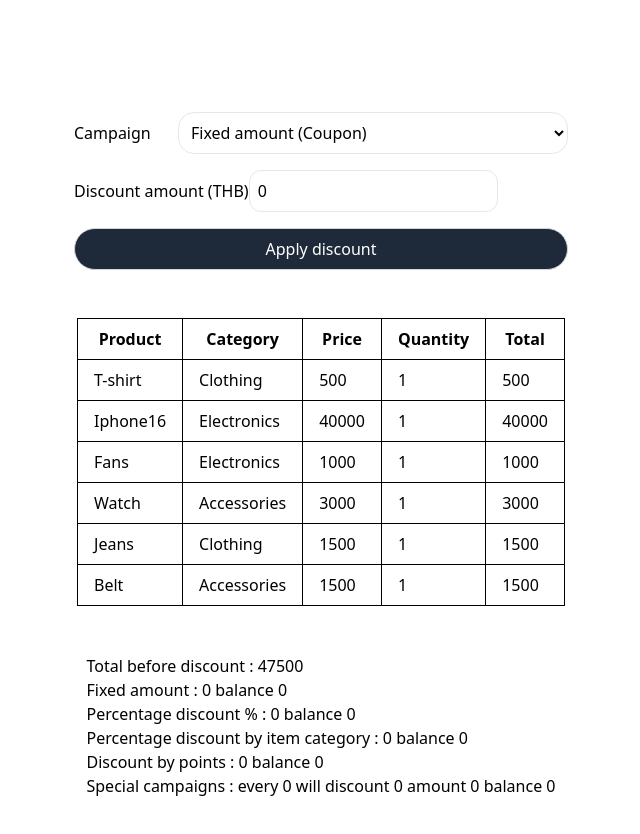
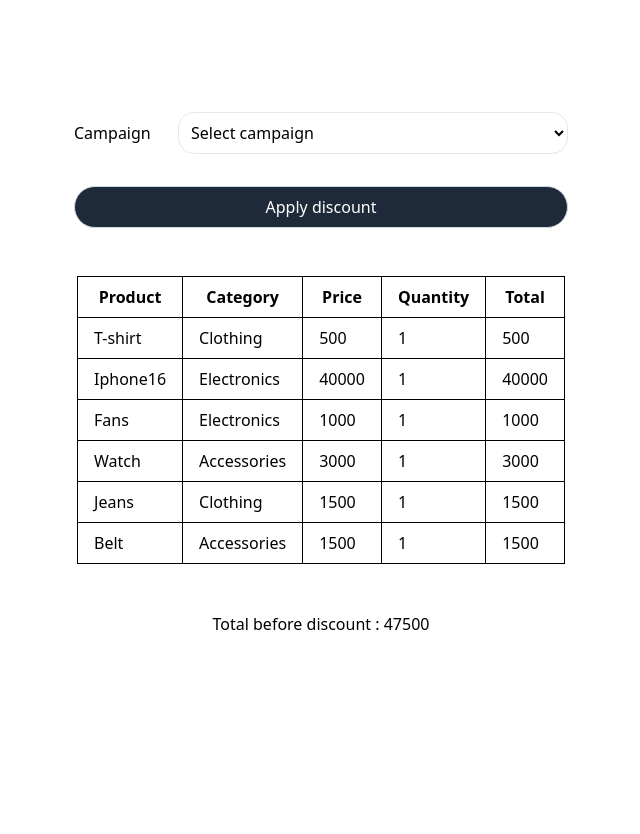
Before and after one commit to apiwatz-lee/discount-campaign, a React (Vite) app: page / in a window 1280 px wide. Shown: the top 834 px of the page, without its empty margins (319-959 px from the left). After the commit the page ends 800 px from the top, so only its background shows below. Built offline with nearby package versions, Linux system fonts and the light colour scheme.

Commit message:
edit:add label to each discount

```diff
--- a/src/App.jsx
+++ b/src/App.jsx
@@ -10,25 +10,27 @@ function App() {
   const [netPrice, setNetPrice] = useState(total);
   const [eachDiscount, setEachDiscount] = useState({
     fixedAmount: {
-      amount: 0,
+      discountAmount: 0,
       balance: 0,
     },
     percentageDiscount: {
-      amount: 0,
+      discountAmount: 0,
       balance: 0,
     },
     percentageDiscountByCategory: {
-      amount: 0,
+      selectedCategory: '',
+      totalCategory: 0,
+      discountAmount: 0,
       balance: 0,
     },
     discountByPoints: {
-      amount: 0,
+      discountAmount: 0,
       balance: 0,
     },
     specialCampaigns: {
       everyAmount: 0,
       willDiscount: 0,
-      amount: 0,
+      discountAmount: 0,
       balance: 0,
     },
   });
@@ -67,11 +69,11 @@ function App() {
       ),
       calculateDiscount: (totalBeforeDiscount, amount) => {
         const formulars = totalBeforeDiscount - amount;
-        setEachDiscount((eachDiscount) => ({
-          ...eachDiscount,
+        setEachDiscount((prev) => ({
+          ...prev,
           fixedAmount: {
             ...eachDiscount.fixedAmount,
-            amount,
+            discountAmount: amount,
             balance: formulars,
           },
         }));
@@ -113,11 +115,11 @@ function App() {
       calculateDiscount: (totalBeforeDiscount, percentage) => {
         const formulars =
           totalBeforeDiscount - totalBeforeDiscount * percentage * 0.01;
-        setEachDiscount((eachDiscount) => ({
-          ...eachDiscount,
+        setEachDiscount((prev) => ({
+          ...prev,
           percentageDiscount: {
-            ...eachDiscount.percentageDiscount,
-            amount: totalBeforeDiscount * percentage * 0.01,
+            ...prev.percentageDiscount,
+            discountAmount: totalBeforeDiscount * percentage * 0.01,
             balance: formulars,
           },
         }));
@@ -185,13 +187,20 @@ function App() {
           />
         </div>
       ),
-      calculateDiscount: (totalAfterCoupon, totalCategory, amount) => {
+      calculateDiscount: (
+        totalAfterCoupon,
+        totalCategory,
+        amount,
+        selectedCategory
+      ) => {
         const formulars = totalAfterCoupon - totalCategory * amount * 0.01;
-        setEachDiscount((eachDiscount) => ({
-          ...eachDiscount,
+        setEachDiscount((prev) => ({
+          ...prev,
           percentageDiscountByCategory: {
-            ...eachDiscount.percentageDiscountByCategory,
-            amount: totalCategory * amount * 0.01,
+            ...prev.percentageDiscountByCategory,
+            selectedCategory,
+            totalCategory: totalCategory,
+            discountAmount: totalCategory * amount * 0.01,
             balance: formulars,
           },
         }));
@@ -230,13 +239,16 @@ function App() {
           />
         </div>
       ),
-      calculateDiscount: (totalAfterCoupon, points) => {
-        const formulars = totalAfterCoupon - points;
-        setEachDiscount((eachDiscount) => ({
-          ...eachDiscount,
+      calculateDiscount: (totalAfterCoupon, points, total) => {
+        const limitDiscount = total * 0.2;
+        const discountAmount = points > limitDiscount ? limitDiscount : points;
+        const formulars = totalAfterCoupon - discountAmount;
+
+        setEachDiscount((prev) => ({
+          ...prev,
           discountByPoints: {
-            ...eachDiscount.discountByPoints,
-            amount: points,
+            ...prev.discountByPoints,
+            discountAmount: discountAmount,
             balance: formulars,
           },
         }));
@@ -309,13 +321,14 @@ function App() {
           totalAfterOnTop -
           Math.floor(totalAfterOnTop / everyAmount) * willDiscount;
 
-        setEachDiscount((eachDiscount) => ({
-          ...eachDiscount,
+        setEachDiscount((prev) => ({
+          ...prev,
           specialCampaigns: {
-            ...eachDiscount.specialCampaigns,
+            ...prev.specialCampaigns,
             willDiscount,
             everyAmount,
-            amount: Math.floor(totalAfterOnTop / everyAmount) * willDiscount,
+            discountAmount:
+              Math.floor(totalAfterOnTop / everyAmount) * willDiscount,
             balance: formulars,
           },
         }));
@@ -345,10 +358,15 @@ function App() {
                 ({ category }) => category === item.parameter.selectedCategory
               )
               .reduce((acc, item) => acc + item.price * item.quantity, 0),
-            item.parameter.amount
+            item.parameter.amount,
+            item.parameter.selectedCategory
           );
         case 'Discount by points':
-          return item.calculateDiscount(currentTotal, item.parameter.points);
+          return item.calculateDiscount(
+            currentTotal,
+            item.parameter.points,
+            total
+          );
         case 'Special campaigns':
           return item.calculateDiscount(
             currentTotal,
@@ -363,6 +381,7 @@ function App() {
 
   const handleApplyDiscount = (e) => {
     e.preventDefault();
+    if (!selectedCampaign.campaign) return;
     setCampaignApplies(
       [
         ...campaignApplies,
@@ -379,10 +398,13 @@ function App() {
   };
 
   useEffect(() => {
-    setSelectedCampaign(campaigns[0]);
+    // setSelectedCampaign(campaigns[0]);
     setNetPrice(handleCalculateFinalPrice());
     // eslint-disable-next-line react-hooks/exhaustive-deps
   }, [campaignApplies]);
+
+  // console.log('selectedCampaign', selectedCampaign);
+  // console.log('discountApplies', campaignApplies);
 
   return (
     <main className='mx-auto container flex flex-col justify-center items-center gap-12 my-28'>
@@ -394,14 +416,17 @@ function App() {
             </label>
             <select
               className='border border-gray-200 rounded-2xl p-2'
-              onChange={(e) =>
+              onChange={(e) => {
+                if (e.target.value === '') return;
+
                 setSelectedCampaign(
                   campaigns.find(
                     (discount) => discount.campaign === e.target.value
                   )
-                )
-              }
+                );
+              }}
             >
+              <option value=''>Select campaign</option>
               {campaigns?.map(({ campaign, category }) => (
                 <option key={campaign} value={campaign}>
                   {campaign} ({category})
@@ -453,23 +478,17 @@ function App() {
       <section>
         <div>Total before discount : {total}</div>
         {Object.entries(eachDiscount).map(([key, value]) => {
-          // if (!value.amount) return null;
+          if (!value.discountAmount) return null;
 
           const discountLabels = {
-            fixedAmount: 'Fixed amount :',
-            percentageDiscount: 'Percentage discount % :',
-            percentageDiscountByCategory:
-              'Percentage discount by item category :',
-            discountByPoints: 'Discount by points :',
-            specialCampaigns: `Special campaigns : every ${value.everyAmount} will discount ${value.willDiscount}`,
+            fixedAmount: `Fixed amount discount : got discount ${value.discountAmount} balance ${value.balance}`,
+            percentageDiscount: `Percentage discount % : got discount ${value.discountAmount} balance ${value.balance}`,
+            percentageDiscountByCategory: `Percentage discount by item category : ${value.selectedCategory} ${value.totalCategory} got discount ${value.discountAmount} balance ${value.balance}`,
+            discountByPoints: `Discount by points : got discount ${value.discountAmount} balance ${value.balance}`,
+            specialCampaigns: `Special campaigns : every ${value.everyAmount} will discount ${value.willDiscount}, you got discount ${value.discountAmount} balance ${value.balance}`,
           };
 
-          return (
-            <div key={key}>
-              {discountLabels[key]} {key === 'specialCampaigns' && `amount `}
-              {value.amount} balance {value.balance}
-            </div>
-          );
+          return <div key={key}>{discountLabels[key]}</div>;
         })}
 
         {campaignApplies.length > 0 && <div>Net price : {netPrice}</div>}
```
